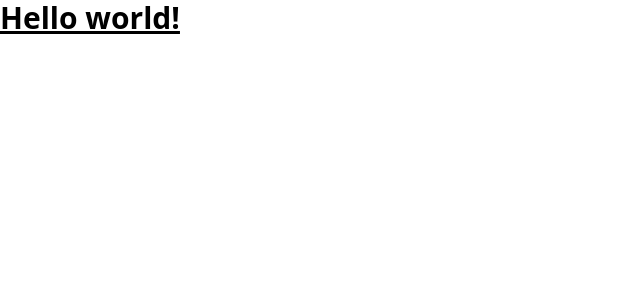
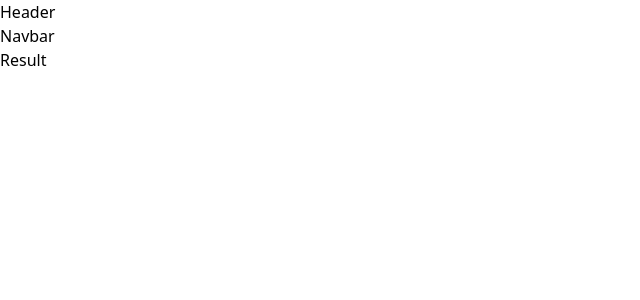
Before and after one commit to Hamees93/imdb-clone, a Next.js app: page / in a window 1280 px wide. Shown: the top 300 px of the page, without its empty margins (0-640 px from the left). Built offline with nearby package versions, Linux system fonts and the light colour scheme.

Commit message:
create components and finish the initail template

```diff
--- /dev/null
+++ b/components/Header.jsx
@@ -0,0 +1,7 @@
+import React from "react";
+
+const Header = () => {
+  return <div>Header</div>;
+};
+
+export default Header;
--- /dev/null
+++ b/components/Navbar.jsx
@@ -0,0 +1,7 @@
+import React from "react";
+
+const Navbar = () => {
+  return <div>Navbar</div>;
+};
+
+export default Navbar;
--- /dev/null
+++ b/components/Result.jsx
@@ -0,0 +1,7 @@
+import React from "react";
+
+const Result = () => {
+  return <div>Result</div>;
+};
+
+export default Result;
--- a/pages/index.js
+++ b/pages/index.js
@@ -1,4 +1,7 @@
 import Head from "next/head";
+import Header from "../components/Header";
+import Navbar from "../components/Navbar";
+import Result from "../components/Result";
 
 export default function Home() {
   return (
@@ -10,7 +13,14 @@ export default function Home() {
         <link rel="icon" href="/favicon.ico" />
       </Head>
       <main>
-        <h1 className="text-3xl font-bold underline">Hello world!</h1>
+        {/* header */}
+        <Header />
+
+        {/* navbar */}
+        <Navbar />
+
+        {/* result */}
+        <Result />
       </main>
     </>
   );
```
